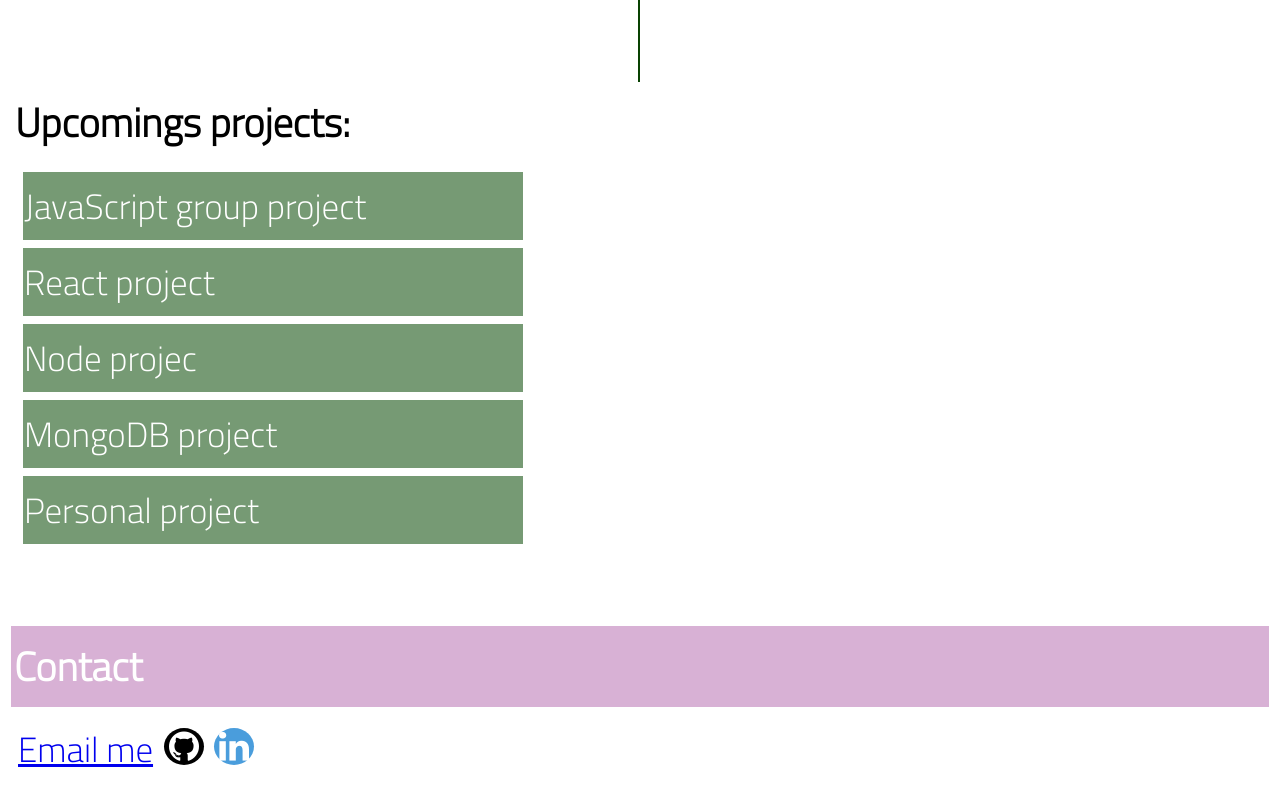
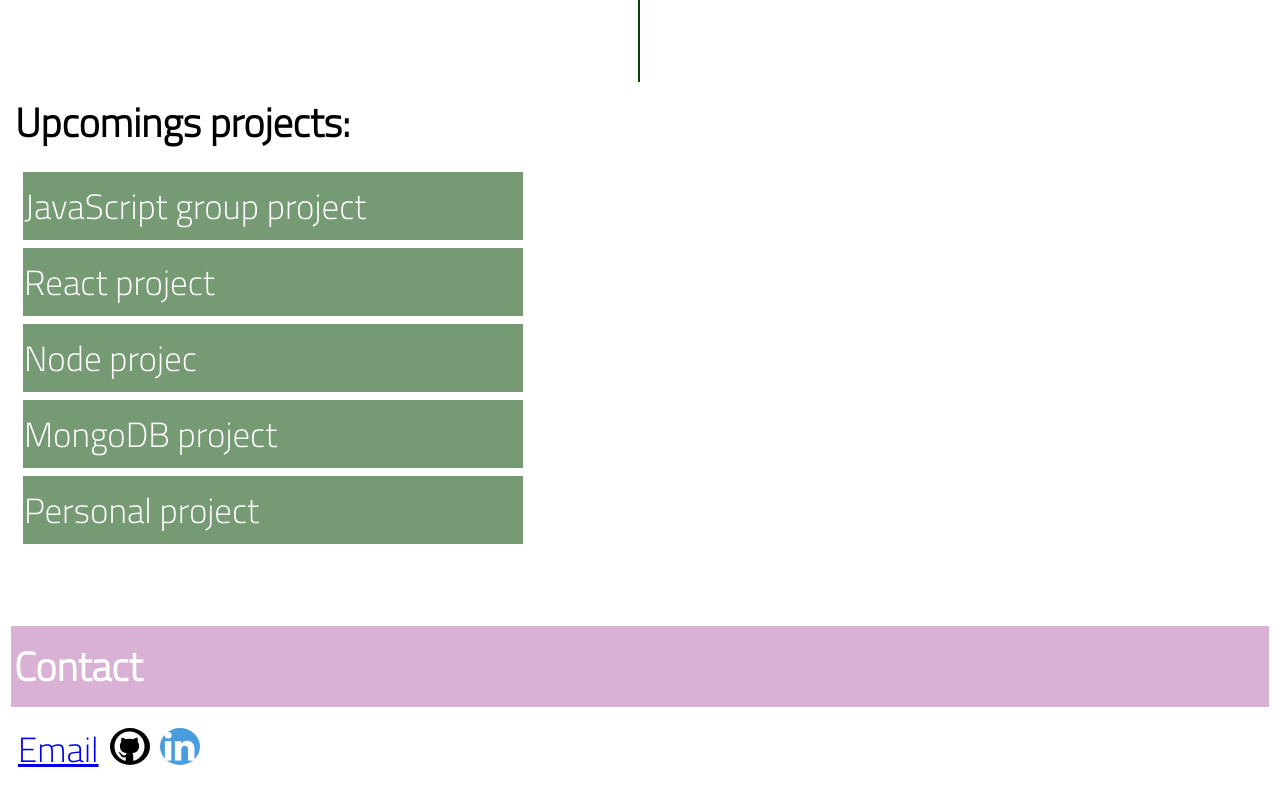
Before and after one commit to black-codher-bootcamp-2022-thomas/unit-02-assessment-html-css-Khatech01, a website: page index.html in a window 1280 px wide. Shown: the part 2377-3177 px from the top of the page. Drawn offline with Linux system fonts and the light colour scheme.

Commit message:
autograding reviewed 4

```diff
--- a/index.html
+++ b/index.html
@@ -96,7 +96,7 @@
         <div class="social-media">
         <link rel="stylesheet" href="https://cdnjs.cloudflare.com/ajax/libs/font-awesome/4.7.0/css/font-awesome.min.css">
         <ul class="social-media">
-            <a href="s-ahk@live.fr" target="_blank">Email me</a>
+            <a href="s-ahk@live.fr" target="_blank">Email</a>
         </ul>
         <ul>
             <a href="https://github.com/Khatech01" class="fa fa-github" target="_blank"></a>
```
